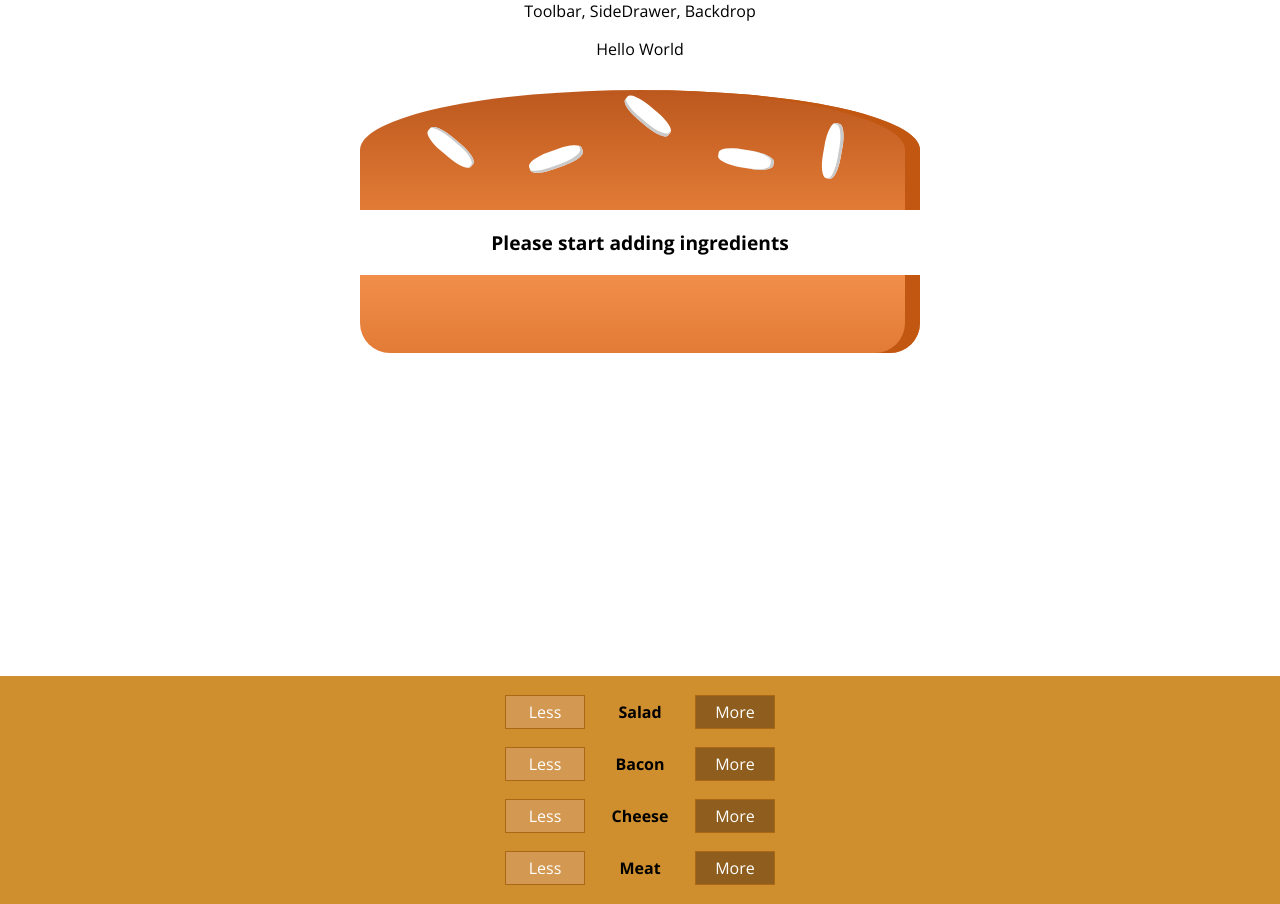
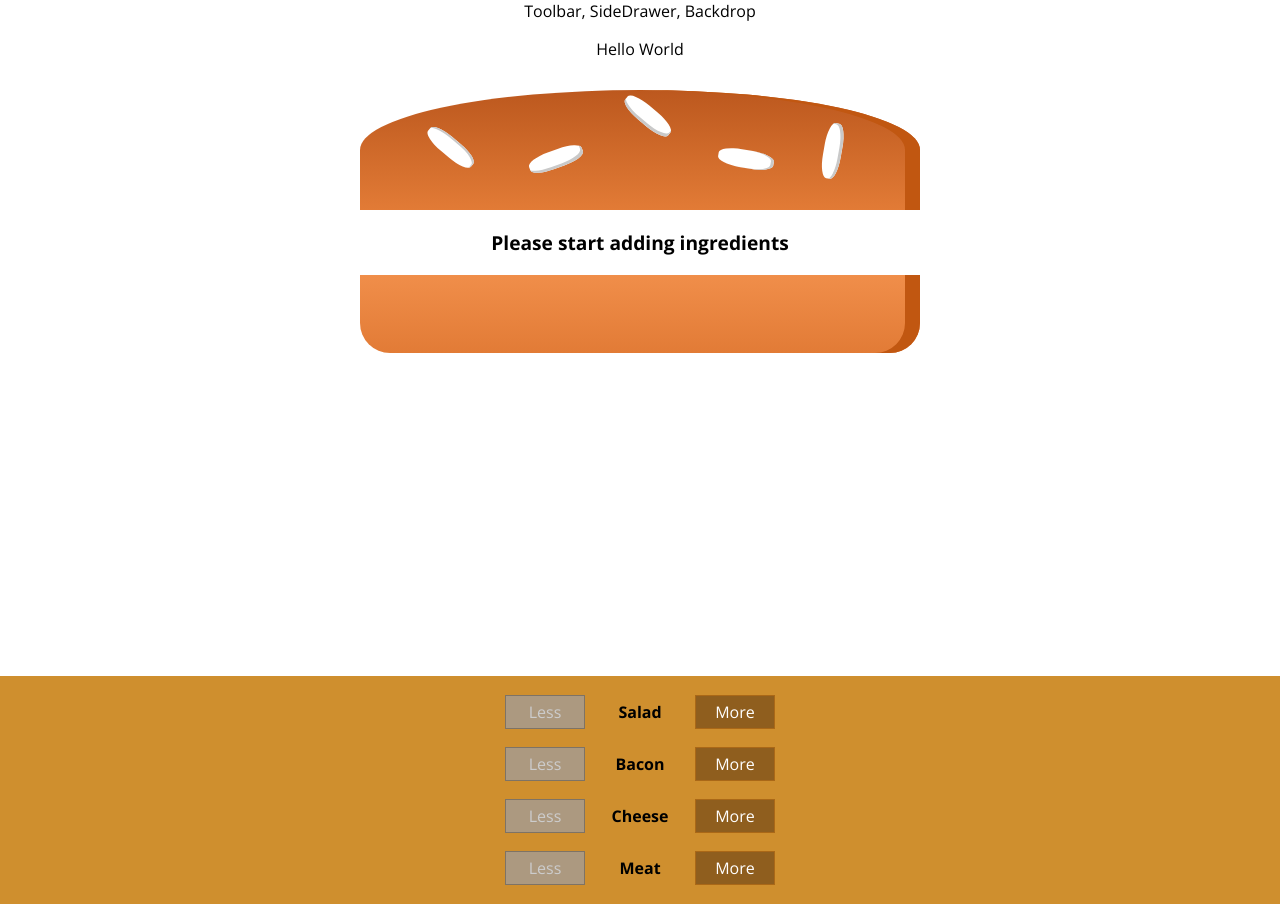
Before and after one commit to njrafi/Burger-Builder-FrontEnd, a React (Create React App) app: page / in a window 1280 px wide. Built offline with nearby package versions, Linux system fonts and the light colour scheme.

Commit message:
Disable button added

```diff
--- a/src/Components/Burger/BuildControls/BuildControl/BuildControl.js
+++ b/src/Components/Burger/BuildControls/BuildControl/BuildControl.js
@@ -4,7 +4,11 @@
 const BuildControl = (props) => {
 	return (
 		<div className={styles.BuildControl}>
-			<button className={styles.Less} onClick={props.ingredientRemoved}>
+			<button
+				className={styles.Less}
+				onClick={props.ingredientRemoved}
+				disabled={props.disabled}
+			>
 				Less
 			</button>
 			<div className={styles.Label}>{props.label}</div>
--- a/src/Components/Burger/BuildControls/BuildControls.js
+++ b/src/Components/Burger/BuildControls/BuildControls.js
@@ -30,6 +30,7 @@
 						key={ctrl.label + index}
 						ingredientAdded={() => props.ingredientAdded(ctrl.type)}
 						ingredientRemoved={() => props.ingredientRemoved(ctrl.type)}
+						disabled={props.disabled[ctrl.type]}
 					/>
 				);
 			})}
--- a/src/Containers/BurgerBuilder/BurgerBuilder.js
+++ b/src/Containers/BurgerBuilder/BurgerBuilder.js
@@ -54,12 +54,21 @@
 	};
 
 	render() {
+		const disabledInfo = {
+			...this.state.ingredients,
+		};
+
+		for (let key in disabledInfo) {
+			disabledInfo[key] = disabledInfo[key] <= 0;
+		}
+
 		return (
 			<Aux>
 				<Burger ingredients={this.state.ingredients}></Burger>
 				<BuildControls
 					ingredientAdded={this.addIngredientHandler}
 					ingredientRemoved={this.removeIngredientHandler}
+					disabled={disabledInfo}
 				/>
 			</Aux>
 		);
```
